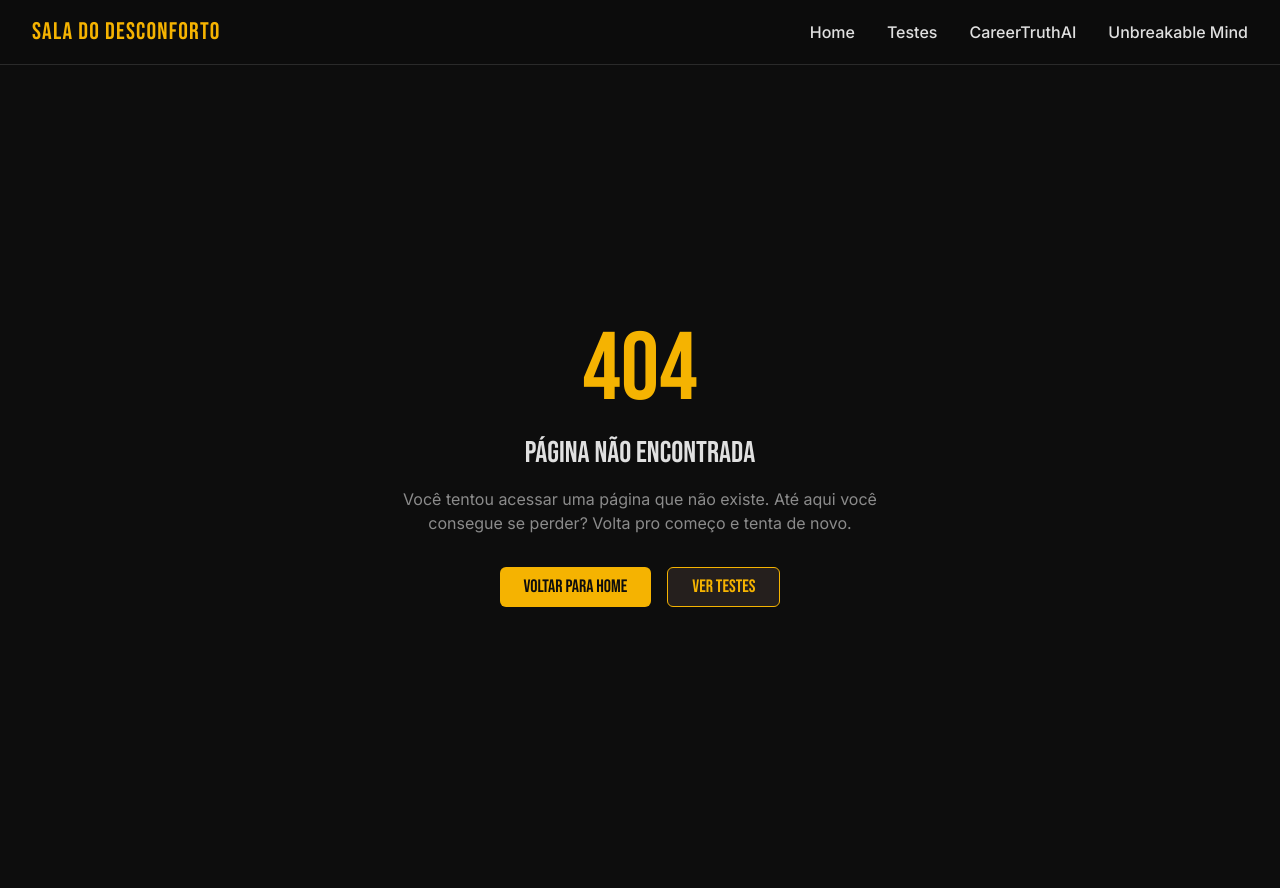
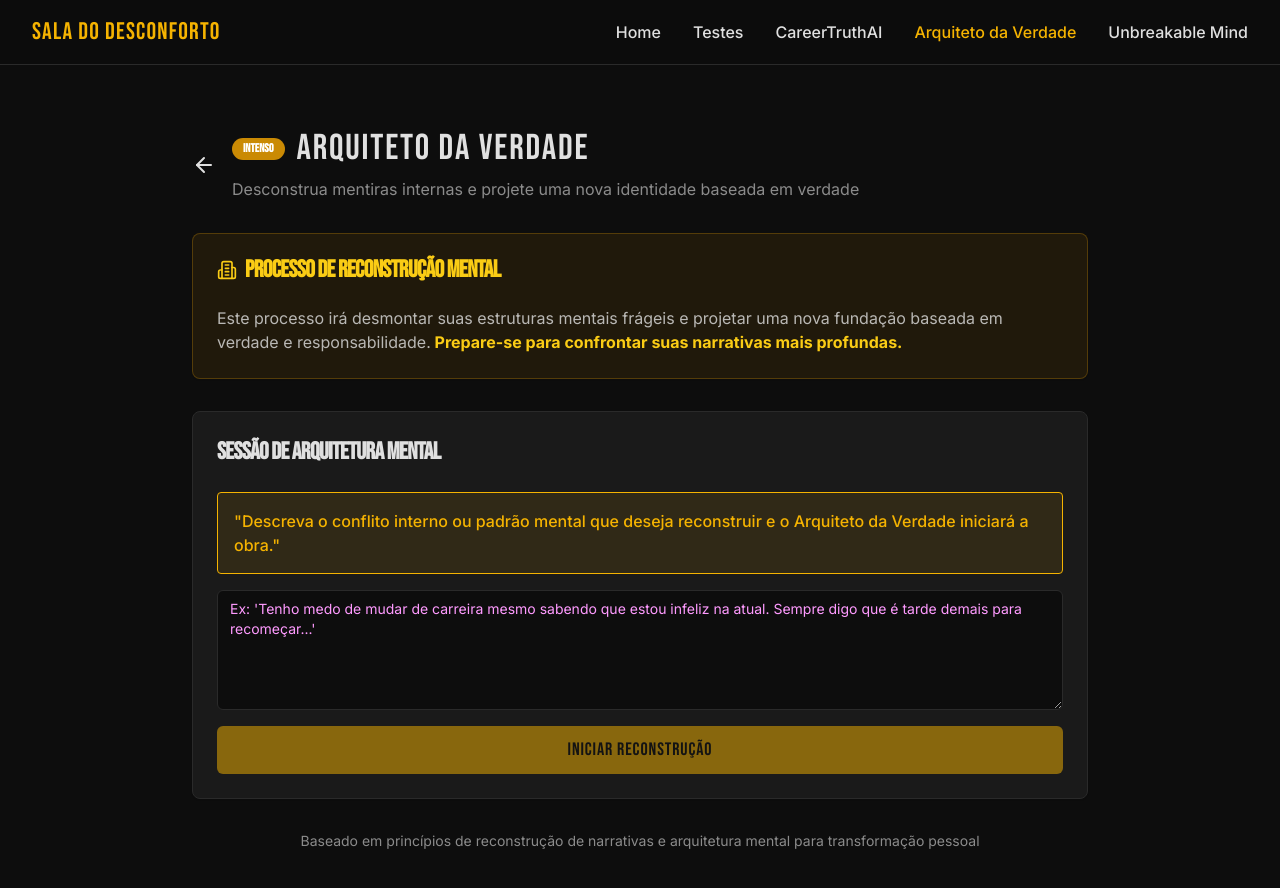
Before and after one commit to obrunomorgado/discomfort-lab-manifesto, a React (Vite) app: page /arquiteto-da-verdade in a window 1280 px wide. Shown: the top 888 px of the page. Before the commit the page ends 865 px from the top, so only its background shows below. Built offline with nearby package versions, Linux system fonts and the light colour scheme.

Commit message:
feat: Add Arquiteto da Verdade test
- Added the "Arquiteto da Verdade" test to the TestPanel.
- Implemented the test's dedicated page and routing.
- Integrated the custom prompt and refined the design.

```diff
--- a/src/App.tsx
+++ b/src/App.tsx
@@ -9,6 +9,7 @@ import Index from "./pages/Index";
 import TestPanel from "./pages/TestPanel";
 import CareerTruthAI from "./pages/CareerTruthAI";
 import UnbreakableMind from "./pages/UnbreakableMind";
+import ArquitetoDaVerdade from "./pages/ArquitetoDaVerdade";
 import NotFound from "./pages/NotFound";
 
 const queryClient = new QueryClient();
@@ -26,6 +27,7 @@ const App = () => (
             <Route path="/testes" element={<TestPanel />} />
             <Route path="/career-truth-ai" element={<CareerTruthAI />} />
             <Route path="/unbreakable-mind" element={<UnbreakableMind />} />
+            <Route path="/arquiteto-da-verdade" element={<ArquitetoDaVerdade />} />
             <Route path="*" element={<NotFound />} />
           </Routes>
         </div>
--- a/src/components/Navigation.tsx
+++ b/src/components/Navigation.tsx
@@ -1,4 +1,3 @@
-
 import { useState } from "react";
 import { Link, useLocation } from "react-router-dom";
 import { Button } from "@/components/ui/button";
@@ -12,6 +11,7 @@ export const Navigation = () => {
     { name: "Home", path: "/" },
     { name: "Testes", path: "/testes" },
     { name: "CareerTruthAI", path: "/career-truth-ai" },
+    { name: "Arquiteto da Verdade", path: "/arquiteto-da-verdade" },
     { name: "Unbreakable Mind", path: "/unbreakable-mind" },
   ];
 
--- /dev/null
+++ b/src/pages/ArquitetoDaVerdade.tsx
@@ -0,0 +1,182 @@
+
+import { useState } from "react";
+import { Button } from "@/components/ui/button";
+import { Textarea } from "@/components/ui/textarea";
+import { Card, CardContent, CardHeader, CardTitle } from "@/components/ui/card";
+import { Badge } from "@/components/ui/badge";
+import { ArrowLeft, Building2 } from "lucide-react";
+import { Link } from "react-router-dom";
+
+const ArquitetoDaVerdade = () => {
+  const [userInput, setUserInput] = useState("");
+  const [aiResponse, setAiResponse] = useState("");
+  const [isLoading, setIsLoading] = useState(false);
+  const [hasStarted, setHasStarted] = useState(false);
+
+  const handleSubmit = async () => {
+    if (!userInput.trim()) return;
+
+    setIsLoading(true);
+
+    // Simulação de resposta da AI - aqui você integraria com a API real
+    setTimeout(() => {
+      const mockResponse = `<Escaneamento de Verdade>
+• Por que você aceita viver uma vida que não te representa?
+• Quais medos específicos você está mascarando com essa narrativa de "é tarde demais"?
+• Que evidências concretas você tem de que mudança aos ${Math.floor(Math.random() * 15) + 25} anos é impossível?
+• Quantas pessoas você conhece que mudaram de carreira com sucesso após essa idade?
+
+<Pilares a Demolir>
+• "É tarde demais" - Uma mentira conveniente para evitar risco
+• Necessidade de aprovação externa para validar suas decisões
+• Crença de que estabilidade financeira vale mais que realização pessoal
+• Medo do julgamento disfarçado de "responsabilidade"
+
+<Projeto da Nova Estrutura>
+Sua nova arquitetura mental será baseada em:
+- CORAGEM CALCULADA: Mudança não é salto no abismo, é planejamento estratégico
+- IDENTIDADE FLUIDA: Você não é sua profissão, você é quem escolhe ser a cada dia
+- TEMPO COMO ALIADO: Cada dia que você adia é um dia a menos de vida autêntica
+- RESPONSABILIDADE REAL: Para consigo mesmo, não para expectativas alheias
+
+<Mantra de Verdade>
+"Eu sou o arquiteto da minha própria existência. Cada dia que aceito viver uma mentira é um tijolo na parede da minha própria prisão. Hoje eu quebro essa parede."`;
+
+      setAiResponse(mockResponse);
+      setIsLoading(false);
+      setHasStarted(true);
+    }, 2500);
+  };
+
+  const resetChat = () => {
+    setUserInput("");
+    setAiResponse("");
+    setHasStarted(false);
+  };
+
+  return (
+    <div className="min-h-screen py-16 px-4">
+      <div className="max-w-4xl mx-auto">
+        {/* Header */}
+        <div className="flex items-center gap-4 mb-8">
+          <Link
+            to="/testes"
+            className="text-warm-gray hover:text-warm-yellow transition-colors"
+          >
+            <ArrowLeft size={24} />
+          </Link>
+          <div>
+            <div className="flex items-center gap-3 mb-2">
+              <Badge className="bg-yellow-600 text-white font-bebas text-xs">
+                INTENSO
+              </Badge>
+              <h1 className="text-4xl font-bebas text-warm-gray tracking-wider">
+                ARQUITETO DA VERDADE
+              </h1>
+            </div>
+            <p className="text-warm-gray/60 font-inter">
+              Desconstrua mentiras internas e projete uma nova identidade baseada em verdade
+            </p>
+          </div>
+        </div>
+
+        {/* Warning Card */}
+        <Card className="bg-yellow-600/10 border-yellow-600/30 mb-8">
+          <CardHeader>
+            <CardTitle className="flex items-center gap-2 text-yellow-400 font-bebas">
+              <Building2 size={20} />
+              PROCESSO DE RECONSTRUÇÃO MENTAL
+            </CardTitle>
+          </CardHeader>
+          <CardContent>
+            <p className="text-warm-gray/80 font-inter">
+              Este processo irá desmontar suas estruturas mentais frágeis e projetar uma nova
+              fundação baseada em verdade e responsabilidade.
+              <strong className="text-yellow-400"> Prepare-se para confrontar suas narrativas mais profundas.</strong>
+            </p>
+          </CardContent>
+        </Card>
+
+        {/* Chat Interface */}
+        <Card className="bg-dark-card border-dark-border">
+          <CardHeader>
+            <CardTitle className="text-2xl font-bebas text-warm-gray">
+              SESSÃO DE ARQUITETURA MENTAL
+            </CardTitle>
+          </CardHeader>
+          <CardContent className="space-y-6">
+            {!hasStarted ? (
+              <div className="space-y-4">
+                <div className="bg-warm-yellow/10 border border-warm-yellow p-4 rounded">
+                  <p className="text-warm-yellow font-inter font-medium">
+                    "Descreva o conflito interno ou padrão mental que deseja reconstruir e o Arquiteto da Verdade iniciará a obra."
+                  </p>
+                </div>
+
+                <Textarea
+                  value={userInput}
+                  onChange={(e) => setUserInput(e.target.value)}
+                  placeholder="Ex: 'Tenho medo de mudar de carreira mesmo sabendo que estou infeliz na atual. Sempre digo que é tarde demais para recomeçar...'"
+                  className="min-h-[120px] bg-dark-bg border-dark-border text-warm-gray font-inter"
+                  disabled={isLoading}
+                />
+
+                <Button
+                  onClick={handleSubmit}
+                  disabled={!userInput.trim() || isLoading}
+                  className="w-full bg-warm-yellow text-dark-bg hover:bg-warm-yellow/90 font-bebas text-lg py-6 tracking-wider"
+                >
+                  {isLoading ? "ANALISANDO ESTRUTURA..." : "INICIAR RECONSTRUÇÃO"}
+                </Button>
+              </div>
+            ) : (
+              <div className="space-y-6">
+                {/* User Input Display */}
+                <div className="bg-dark-bg/50 p-4 rounded border border-dark-border">
+                  <h3 className="text-warm-yellow font-bebas mb-2">ESTRUTURA PARA RECONSTRUIR:</h3>
+                  <p className="text-warm-gray/80 font-inter">{userInput}</p>
+                </div>
+
+                {/* AI Response */}
+                <div className="bg-yellow-600/10 p-6 rounded border border-yellow-600/30">
+                  <h3 className="text-yellow-400 font-bebas text-xl mb-4 flex items-center gap-2">
+                    <Building2 size={20} />
+                    PROJETO DE RECONSTRUÇÃO
+                  </h3>
+                  <div className="whitespace-pre-line text-warm-gray font-inter leading-relaxed">
+                    {aiResponse}
+                  </div>
+                </div>
+
+                {/* Action Buttons */}
+                <div className="flex gap-4">
+                  <Button
+                    onClick={resetChat}
+                    variant="outline"
+                    className="flex-1 border-warm-yellow text-warm-yellow hover:bg-warm-yellow hover:text-dark-bg font-bebas tracking-wider"
+                  >
+                    NOVA ARQUITETURA
+                  </Button>
+                  <Link to="/testes" className="flex-1">
+                    <Button className="w-full bg-warm-yellow text-dark-bg hover:bg-warm-yellow/90 font-bebas tracking-wider">
+                      OUTROS TESTES
+                    </Button>
+                  </Link>
+                </div>
+              </div>
+            )}
+          </CardContent>
+        </Card>
+
+        {/* Bottom Info */}
+        <div className="mt-8 text-center">
+          <p className="text-warm-gray/60 font-inter text-sm">
+            Baseado em princípios de reconstrução de narrativas e arquitetura mental para transformação pessoal
+          </p>
+        </div>
+      </div>
+    </div>
+  );
+};
+
+export default ArquitetoDaVerdade;
--- a/src/pages/TestPanel.tsx
+++ b/src/pages/TestPanel.tsx
@@ -1,4 +1,3 @@
-
 import { Link } from "react-router-dom";
 import { Card, CardContent, CardDescription, CardHeader, CardTitle } from "@/components/ui/card";
 import { Button } from "@/components/ui/button";
@@ -13,6 +12,14 @@ const TestPanel = () => {
       difficulty: "BRUTAL",
       status: "Disponível",
       link: "/career-truth-ai"
+    },
+    {
+      id: "arquiteto-da-verdade",
+      title: "Arquiteto da Verdade",
+      description: "Desconstrua suas mentiras internas e projete uma nova identidade baseada em verdade, propósito e responsabilidade.",
+      difficulty: "INTENSO",
+      status: "Disponível",
+      link: "/arquiteto-da-verdade"
     },
     {
       id: "unbreakable-mind",
```
